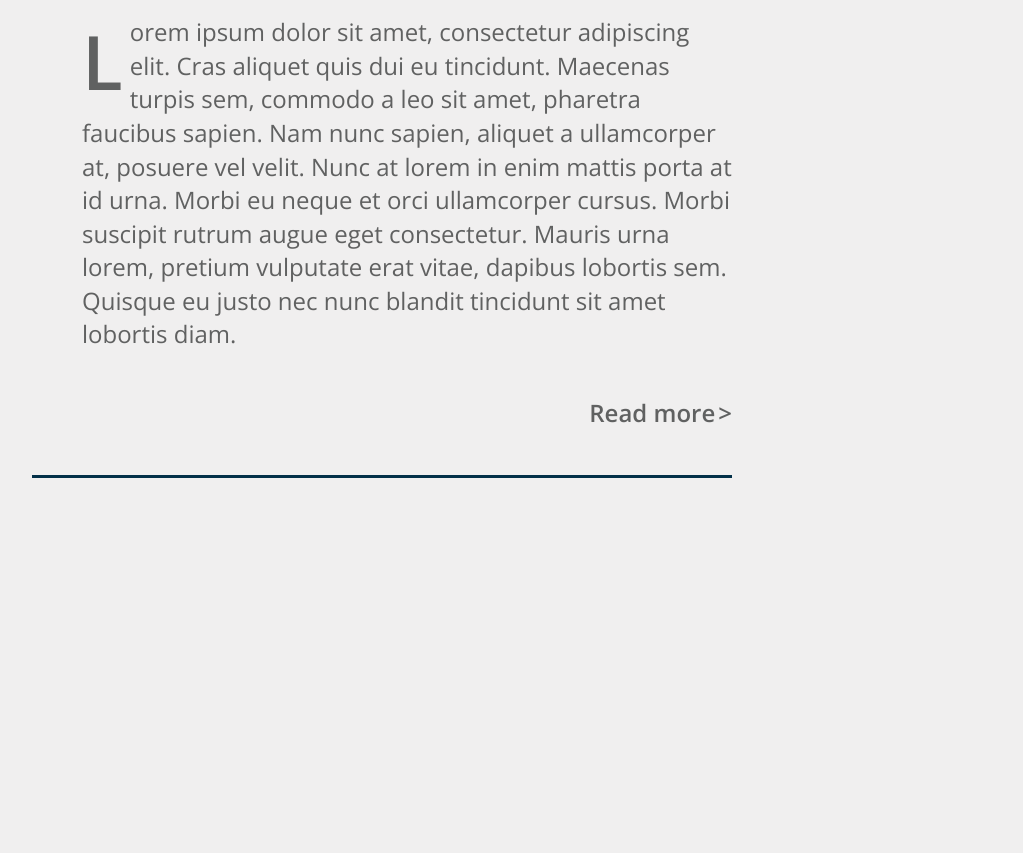
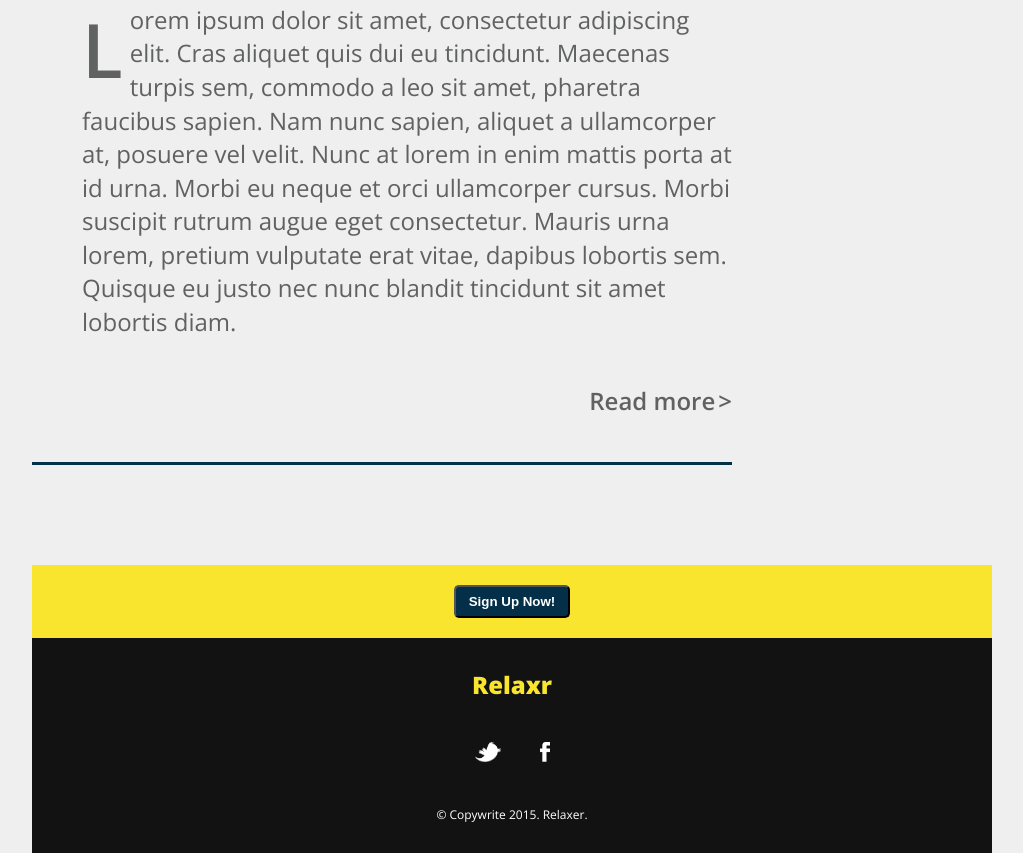
Before and after one commit to brobertson3/brobertson_homework_3, a plain HTML site: page index.html in a window 1280 px wide. Shown: the part 1507-2360 px from the top of the page, without its empty margins (128-1151 px from the left). Before the commit the page ends 1985 px from the top, so only its background shows below. Drawn offline with nearby package versions, Linux system fonts and the light colour scheme.

Commit message:
Added the footer
Integrated the footer from the Relaxr landingPage. Still need to finish
styling the button for “get it now”

```diff
--- a/css/style.css
+++ b/css/style.css
@@ -72,9 +72,9 @@ header {
   margin-bottom: 50px;
 }
 
-.logo {
+header .logo {
   color: white;
-  font-size: 40px;
+  font-size: 24px;
   font-weight: 800;
   float: left;
 }
@@ -202,6 +202,66 @@ span {
   font-weight: 600;
 }
 
+.article_2 {
+  margin-bottom: 100px;
+}
+
+.sign_up_now {
+  padding: 20px 0;
+  background-color: #f9e42e;
+  text-align: center;
+}
+
+.sign_up_now button {
+  color: white;
+  background-color: #033048;
+  font-weight: 800;
+  min-width: 100px;
+  width: 12%;
+  padding: 7px;
+  border-radius: 5px;
+  margin: 0 auto;
+}
+
+footer {
+  background-color: #121212;
+  text-align: center;
+  margin: 0 auto;
+  padding: 30px 60px;
+}
+
+footer .logo {
+  color: #f9e42e;
+  margin-bottom: 40px;
+  font-size: 24px;
+  font-weight: 800;
+}
+
+footer ul {
+  list-style-type: none;
+  padding: 0;
+  margin-bottom: 40px;
+  margin: 0 auto;
+  width: 75px;
+}
+
+.twitter, .facebook {
+  display: inline-block;
+}
+
+.twitter {
+  float: left;
+}
+
+.facebook {
+  float: right;
+}
+
+.copywrite {
+  color: white;
+  margin-top: 40px;
+}
+
 /******************************************
 /* ADDITIONAL STYLES
 /*******************************************/
--- a/index.html
+++ b/index.html
@@ -61,6 +61,21 @@
 				<p class="read_more">Read more</p>
 			</article>
 
+			<section class="sign_up_now clear">
+				<button>Sign Up Now!</button>
+			</section>
+
+			<footer class="clear">
+				<h1 class="logo">Relaxr</h1>
+				<nav>
+					<ul>
+						<li class="twitter"><img src="images/twitter.png"height="20"></li>
+						<li class="facebook"><img src="images/facebook.png" height="20"></li>
+					</ul>
+				</nav>
+				<div class="clear"></div>
+				<p class="copywrite">&copy; Copywrite 2015. Relaxer.</p>
+			</footer>
 		</div><!-- #container -->
 	</body>
 </html>
```
